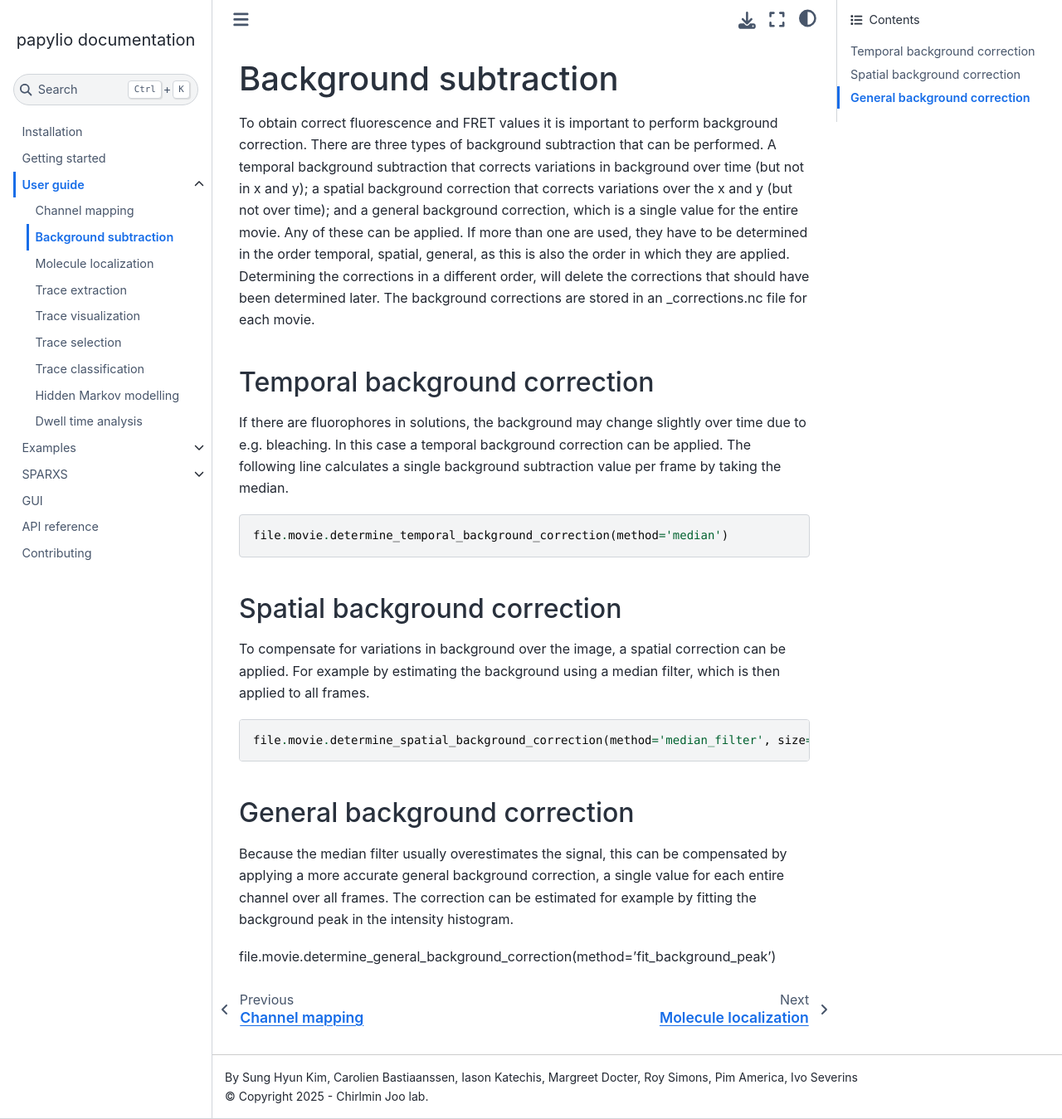
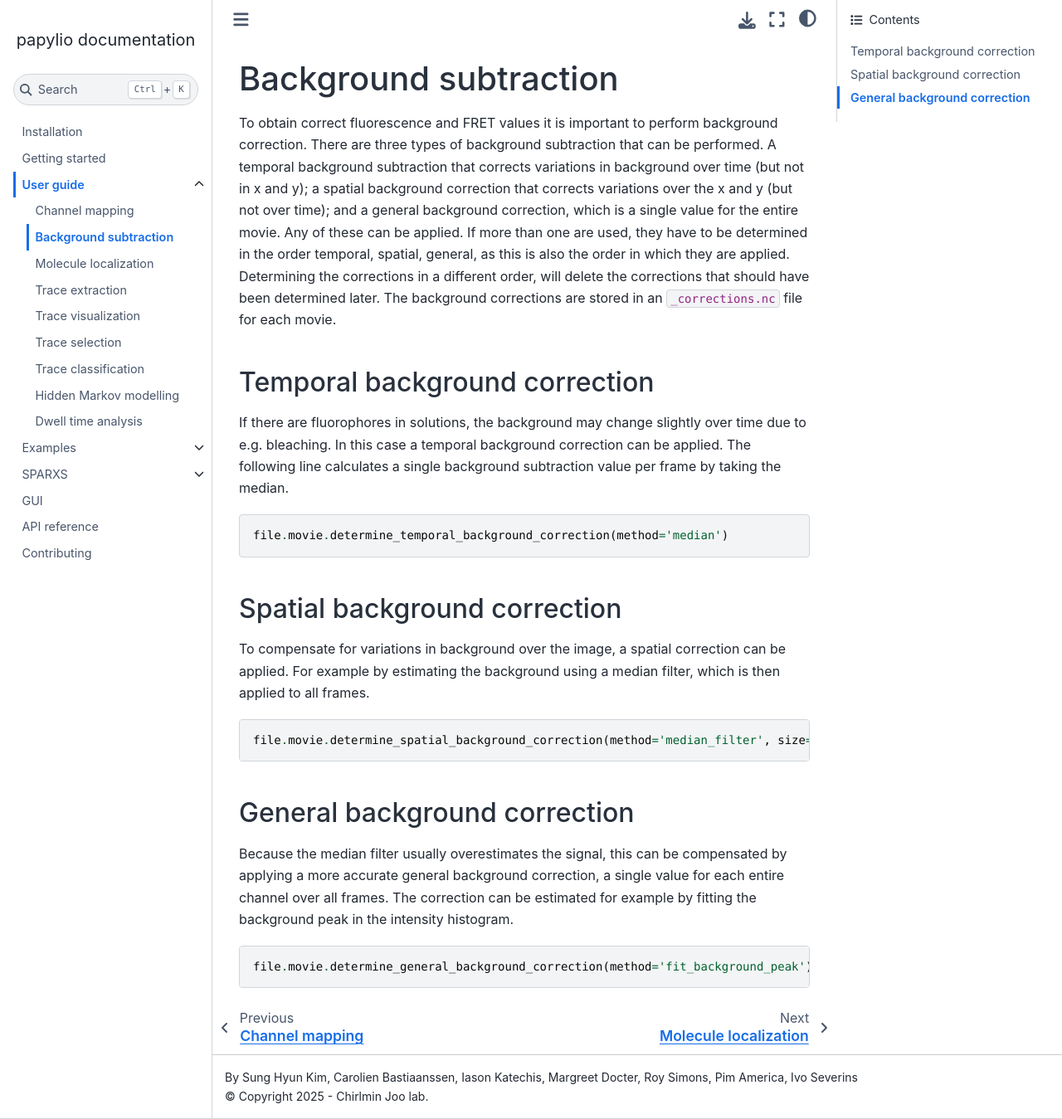
Before and after one commit to jacobkers/papylio_kers, a Sphinx documentation site: the page built from docs/user_guide/background_subtraction.rst, in a window 1280 px wide and 1349 px high. Shown: the whole window at 83% size. Built offline with Sphinx 7.4.7 and the Sphinx Book theme 1.1.4, drawn with Linux system fonts in a browser that asks for light colours; pages that are not in the unit, such as notebooks, are missing from menus; the version number could not be read and is left out.

Commit message:
Update background_subtraction.rst

```diff
--- a/docs/user_guide/background_subtraction.rst
+++ b/docs/user_guide/background_subtraction.rst
@@ -1,7 +1,7 @@
 Background subtraction
 ======================
 
-To obtain correct fluorescence and FRET values it is important to perform background correction. There are three types of background subtraction that can be performed. A temporal background subtraction that corrects variations in background over time (but not in x and y); a spatial background correction that corrects variations over the x and y (but not over time); and a general background correction, which is a single value for the entire movie. Any of these can be applied. If more than one are used, they have to be determined in the order temporal, spatial, general, as this is also the order in which they are applied. Determining the corrections in a different order, will delete the corrections that should have been determined later. The background corrections are stored in an _corrections.nc file for each movie.
+To obtain correct fluorescence and FRET values it is important to perform background correction. There are three types of background subtraction that can be performed. A temporal background subtraction that corrects variations in background over time (but not in x and y); a spatial background correction that corrects variations over the x and y (but not over time); and a general background correction, which is a single value for the entire movie. Any of these can be applied. If more than one are used, they have to be determined in the order temporal, spatial, general, as this is also the order in which they are applied. Determining the corrections in a different order, will delete the corrections that should have been determined later. The background corrections are stored in an ``_corrections.nc`` file for each movie.
 
 Temporal background correction
 ------------------------------
@@ -21,8 +21,11 @@ To compensate for variations in background over the image, a spatial correction
 
     file.movie.determine_spatial_background_correction(method='median_filter', size=20)
 
+
 General background correction
 -----------------------------
 Because the median filter usually overestimates the signal, this can be compensated by applying a more accurate general background correction, a single value for each entire channel over all frames. The correction can be estimated for example by fitting the background peak in the intensity histogram.
 
-file.movie.determine_general_background_correction(method='fit_background_peak')
+.. code-block:: python
+
+     file.movie.determine_general_background_correction(method='fit_background_peak')
```
